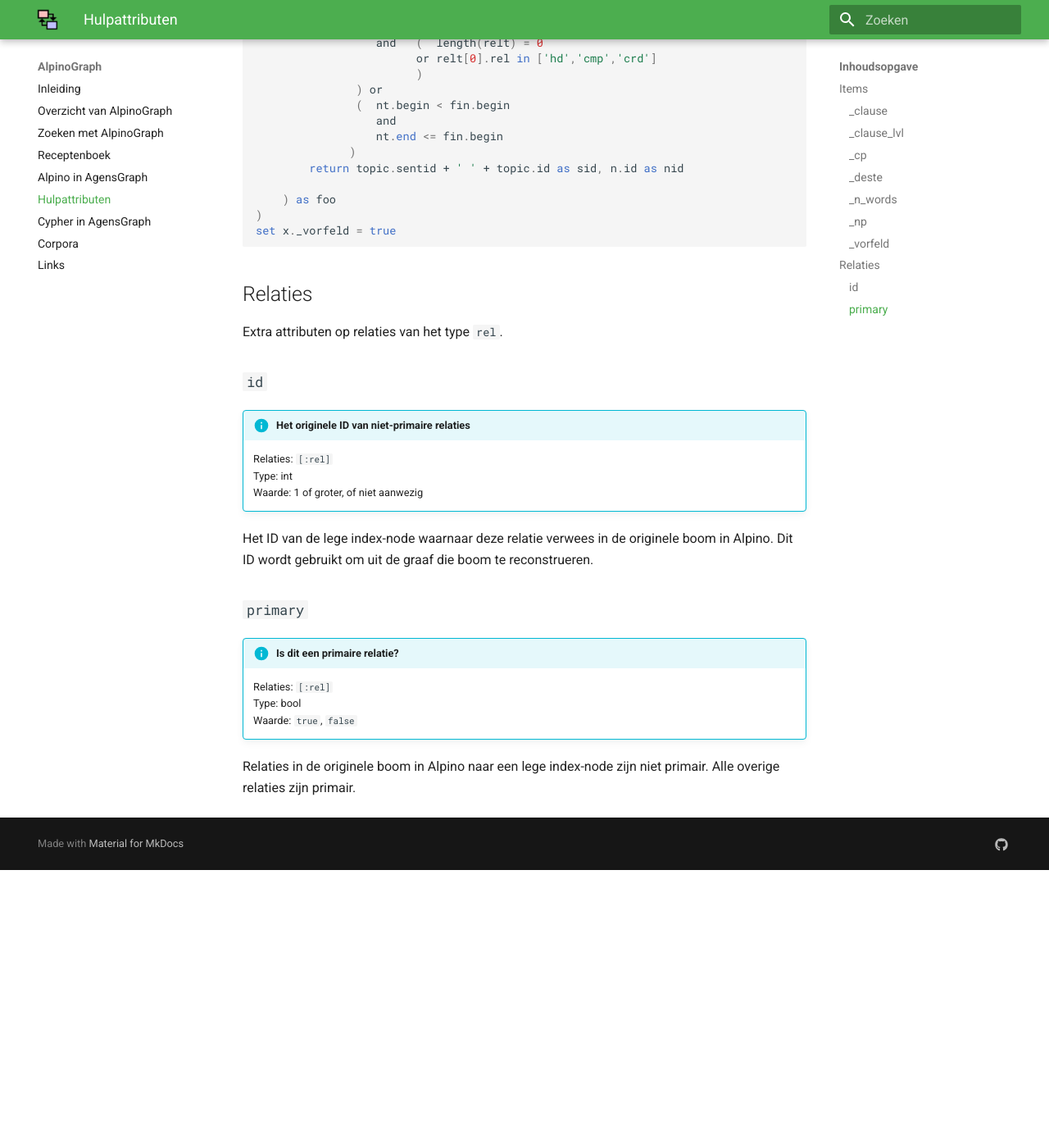
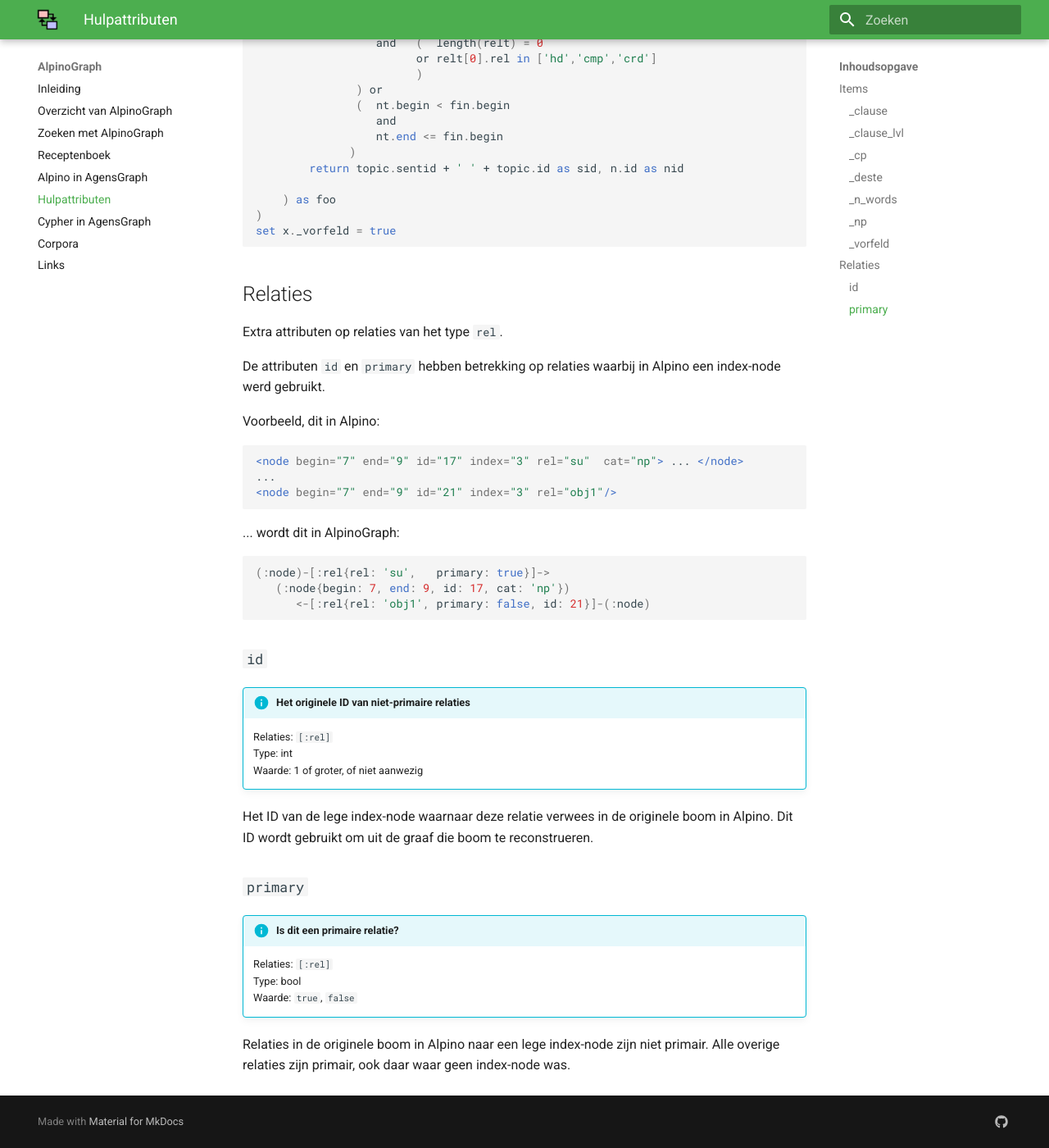
Before and after one commit to rug-compling/alpinograph-docs, an MkDocs documentation site: the page built from docs/attributen.md, in a window 1280 px wide and 1400 px high, scrolled down 4399 px. Shown: the whole window at 82% size. Built offline with MkDocs 1.6.1 and Material for MkDocs 9.7.7, drawn with Linux system fonts in a browser that asks for light colours; before the commit the page ends 5460 px from its top, so only the background shows below that.

Commit message:
Uitleg over `primary` en `id` in [:rel]

````diff
--- a/docs/attributen.md
+++ b/docs/attributen.md
@@ -220,6 +220,24 @@
 
 Extra attributen op relaties van het type `rel`.
 
+De attributen `id` en `primary` hebben betrekking op relaties waarbij
+in Alpino een index-node werd gebruikt.
+
+Voorbeeld, dit in Alpino:
+
+```xml
+<node begin="7" end="9" id="17" index="3" rel="su"  cat="np"> ... </node>
+...
+<node begin="7" end="9" id="21" index="3" rel="obj1"/>
+```
+
+... wordt dit in AlpinoGraph:
+
+```cypher
+(:node)-[:rel{rel: 'su',   primary: true}]->
+   (:node{begin: 7, end: 9, id: 17, cat: 'np'})
+      <-[:rel{rel: 'obj1', primary: false, id: 21}]-(:node)
+```
 
 ### `id`
 
@@ -240,4 +258,5 @@
     Waarde: `true`, `false`
 
 Relaties in de originele boom in Alpino naar een lege index-node zijn
-niet primair. Alle overige relaties zijn primair.
+niet primair. Alle overige relaties zijn primair, ook daar waar geen
+index-node was.
````
Also changed, not shown: docs/alpinoagens.md (+2 -2 lines).
